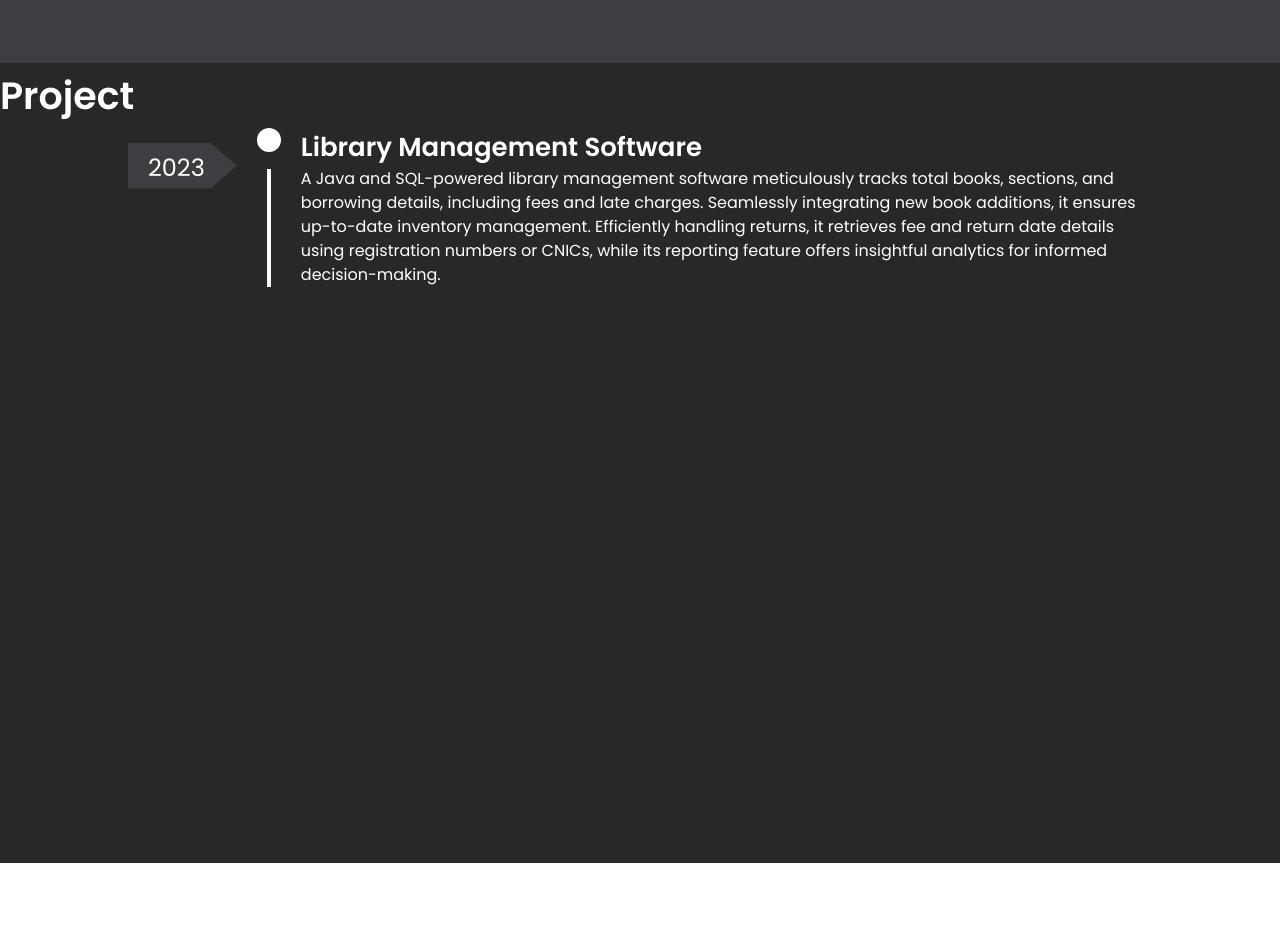
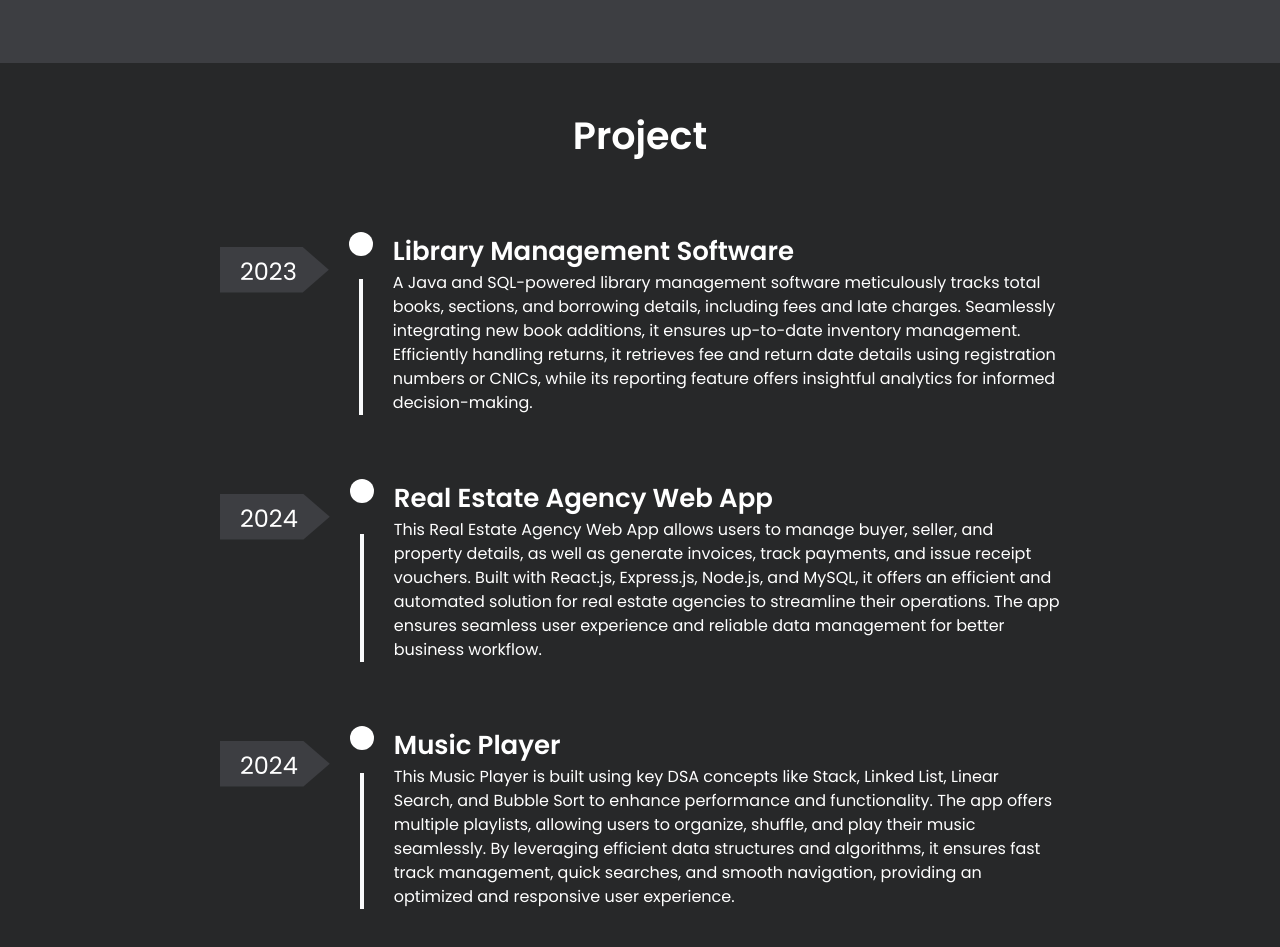
Before and after one commit to agha-naveed/my-portfolio, a React (Vite) app: page / in a window 1280 px wide. Shown: the part 1720-2667 px from the top of the page. Before the commit the page ends 2583 px from the top, so only its background shows below. Built offline with nearby package versions, Linux system fonts and the light colour scheme.

Commit message:
projects

```diff
--- a/src/App.css
+++ b/src/App.css
@@ -63,13 +63,18 @@
 .date-bg {
   clip-path: polygon(0% 20%, 76% 20%, 100% 50%, 76% 80%, 0% 80%);
 }
-
 .project {
   transition: 1s ease-out;
 }
+
+.p-circle, .p-heading {
+  transition: 0.1s ease-out;
+}
+
 .project:hover .p-heading {
   color: #FFC86B;
 }
+
 .project:hover .p-circle {
   box-shadow: 0 0 15px 2px #FFC86B;
   background-color: #FFC86B;
--- a/src/components/Projects.jsx
+++ b/src/components/Projects.jsx
@@ -4,14 +4,15 @@ import ParticlesComponent from './ParticlesComponent'
 export default function Projects() {
   return (
     <>
-      <div className='h-screen w-full bg-dark-gray relative -z-10'>
-        <div className="container mx-auto">
+      <div className='h-auto w-full bg-dark-gray relative -z-10'>
+        <div className="container mx-auto p-40-80">
+
+
+        <div className="project-section grid gap-16 justify-items-center container mx-auto">
 
         <h1 className='text-white font-poppins-semibold text-[38px] py-1'>Project</h1>
 
-        <div className="project-section justify-items-center">
-
-          <div className='project flex gap-5 w-[80%]'>
+          <div className='project flex gap-5 w-[75%]'>
             <div className='date-bg font-poppins-regular text-white text-2xl bg-light-gray h-fit p-5 pt-6 pr-8 text-center'>2023</div>
 
             <div className='flex flex-col items-center gap-2  justify-between'>
@@ -25,6 +26,37 @@ export default function Projects() {
             </div>
 
           </div>
+
+          <div className='project flex gap-5 w-[75%]'>
+            <div className='date-bg font-poppins-regular text-white text-2xl bg-light-gray h-fit p-5 pt-6 pr-8 text-center'>2024</div>
+
+            <div className='flex flex-col items-center gap-2  justify-between'>
+              <div className='p-circle w-6 h-6 bg-white rounded-full'></div>
+              <div className='w-1 h-[70%] bg-gray-50'></div>
+            </div>
+
+            <div>
+              <h3 className='p-heading text-white font-poppins-semibold text-[26px]'>Real Estate Agency Web App</h3>
+              <p className='text-white font-poppins-regular'>This Real Estate Agency Web App allows users to manage buyer, seller, and property details, as well as generate invoices, track payments, and issue receipt vouchers. Built with React.js, Express.js, Node.js, and MySQL, it offers an efficient and automated solution for real estate agencies to streamline their operations. The app ensures seamless user experience and reliable data management for better business workflow.</p>
+            </div>
+
+          </div>
+
+          <div className='project flex gap-5 w-[75%]'>
+            <div className='date-bg font-poppins-regular text-white text-2xl bg-light-gray h-fit p-5 pt-6 pr-8 text-center'>2024</div>
+
+            <div className='flex flex-col items-center gap-2  justify-between'>
+              <div className='p-circle w-6 h-6 bg-white rounded-full'></div>
+              <div className='w-1 h-[74%] bg-gray-50'></div>
+            </div>
+
+            <div>
+              <h3 className='p-heading text-white font-poppins-semibold text-[26px]'>Music Player</h3>
+              <p className='text-white font-poppins-regular'>This Music Player is built using key DSA concepts like Stack, Linked List, Linear Search, and Bubble Sort to enhance performance and functionality. The app offers multiple playlists, allowing users to organize, shuffle, and play their music seamlessly. By leveraging efficient data structures and algorithms, it ensures fast track management, quick searches, and smooth navigation, providing an optimized and responsive user experience.</p>
+            </div>
+
+          </div>
+
         </div>
 
         </div>
```
